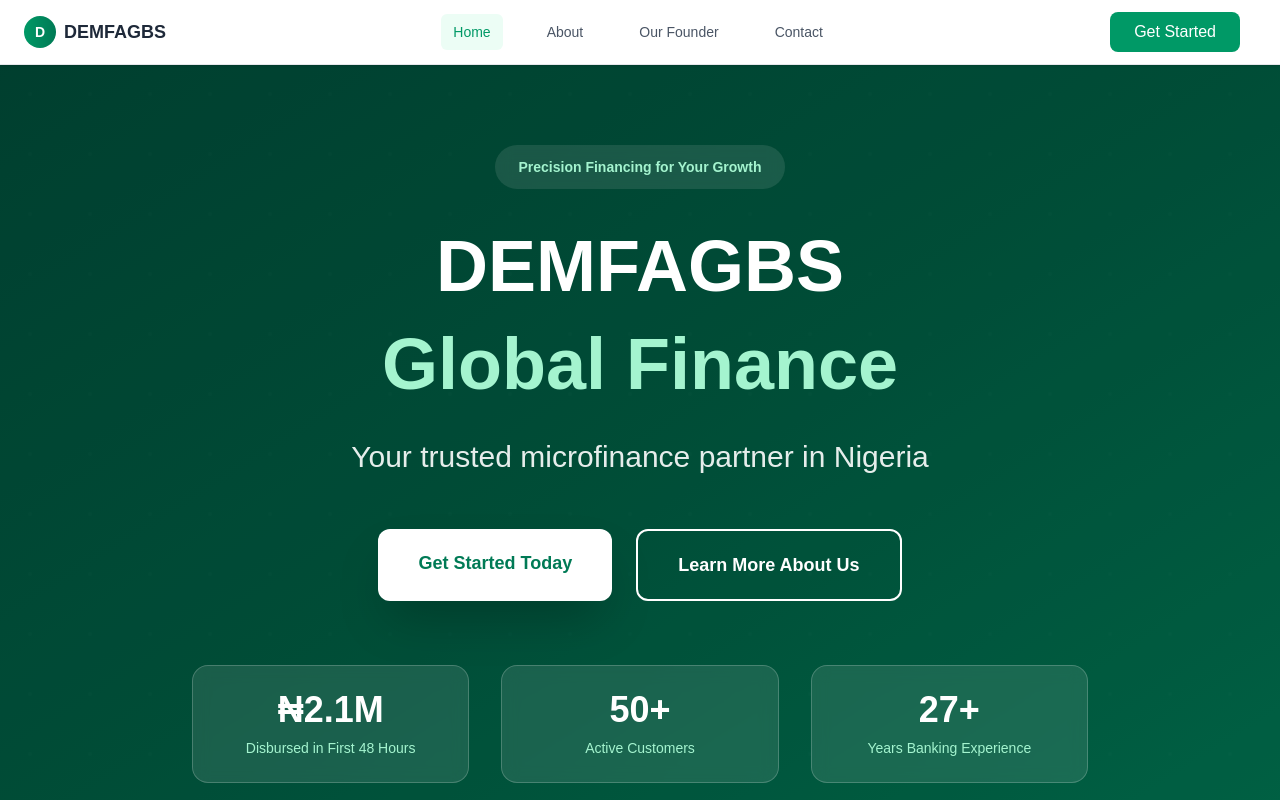
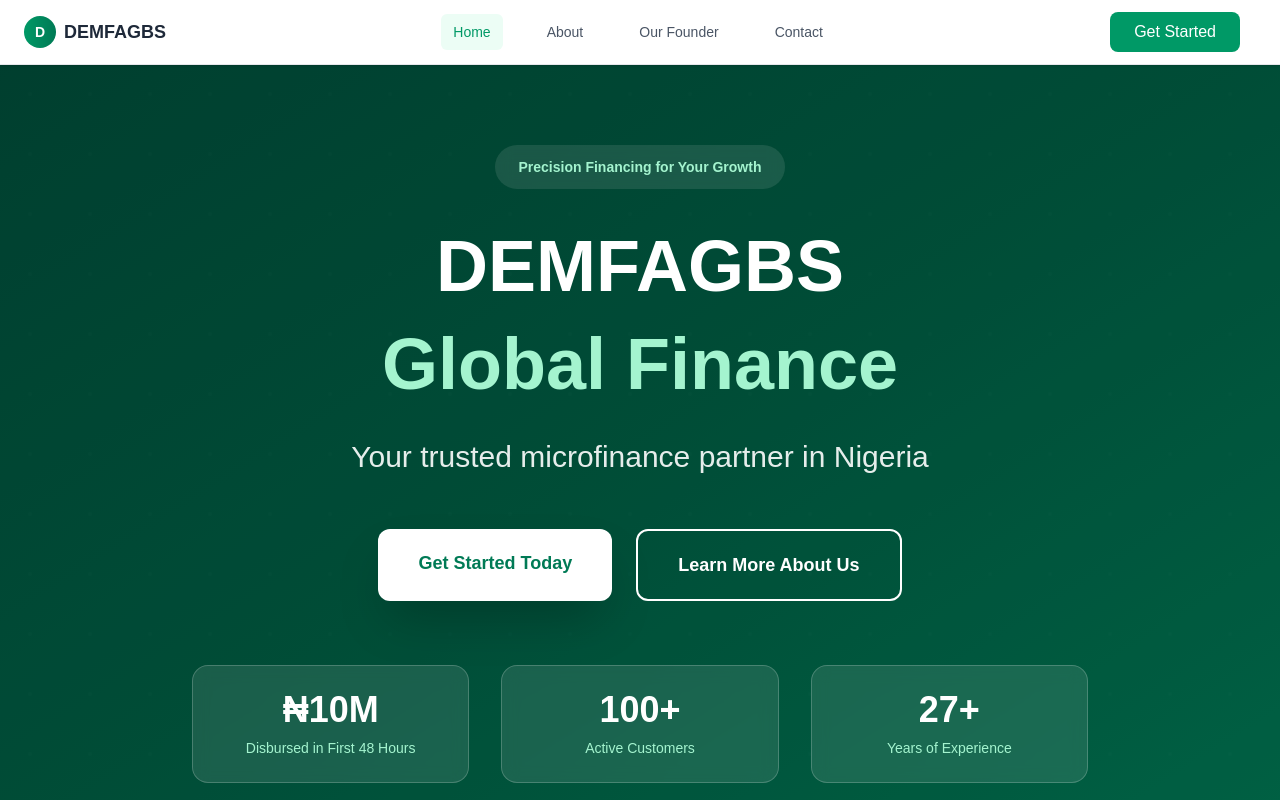
Before and after one commit to Vinniharu/demfagbs, a Next.js app: page / in a window 1280 px wide. Shown: the top 800 px of the page. Built offline with nearby package versions, Linux system fonts and the light colour scheme.

Commit message:
Update statistics on Home page to reflect new figures and improve clarity in experience description.

```diff
--- a/app/page.js
+++ b/app/page.js
@@ -93,16 +93,16 @@ export default function Home() {
               {/* Stats Row */}
               <div className="grid md:grid-cols-3 gap-8 max-w-4xl mx-auto">
                 <div className="bg-white/10 backdrop-blur-sm rounded-2xl p-6 border border-white/20">
-                  <div className="text-4xl font-bold text-white mb-2">₦2.1M</div>
+                  <div className="text-4xl font-bold text-white mb-2">₦10M</div>
                   <p className="text-emerald-200 text-sm">Disbursed in First 48 Hours</p>
                 </div>
                 <div className="bg-white/10 backdrop-blur-sm rounded-2xl p-6 border border-white/20">
-                  <div className="text-4xl font-bold text-white mb-2">50+</div>
+                  <div className="text-4xl font-bold text-white mb-2">100+</div>
                   <p className="text-emerald-200 text-sm">Active Customers</p>
                 </div>
                 <div className="bg-white/10 backdrop-blur-sm rounded-2xl p-6 border border-white/20">
                   <div className="text-4xl font-bold text-white mb-2">27+</div>
-                  <p className="text-emerald-200 text-sm">Years Banking Experience</p>
+                  <p className="text-emerald-200 text-sm">Years of Experience</p>
                 </div>
               </div>
             </div>
```
